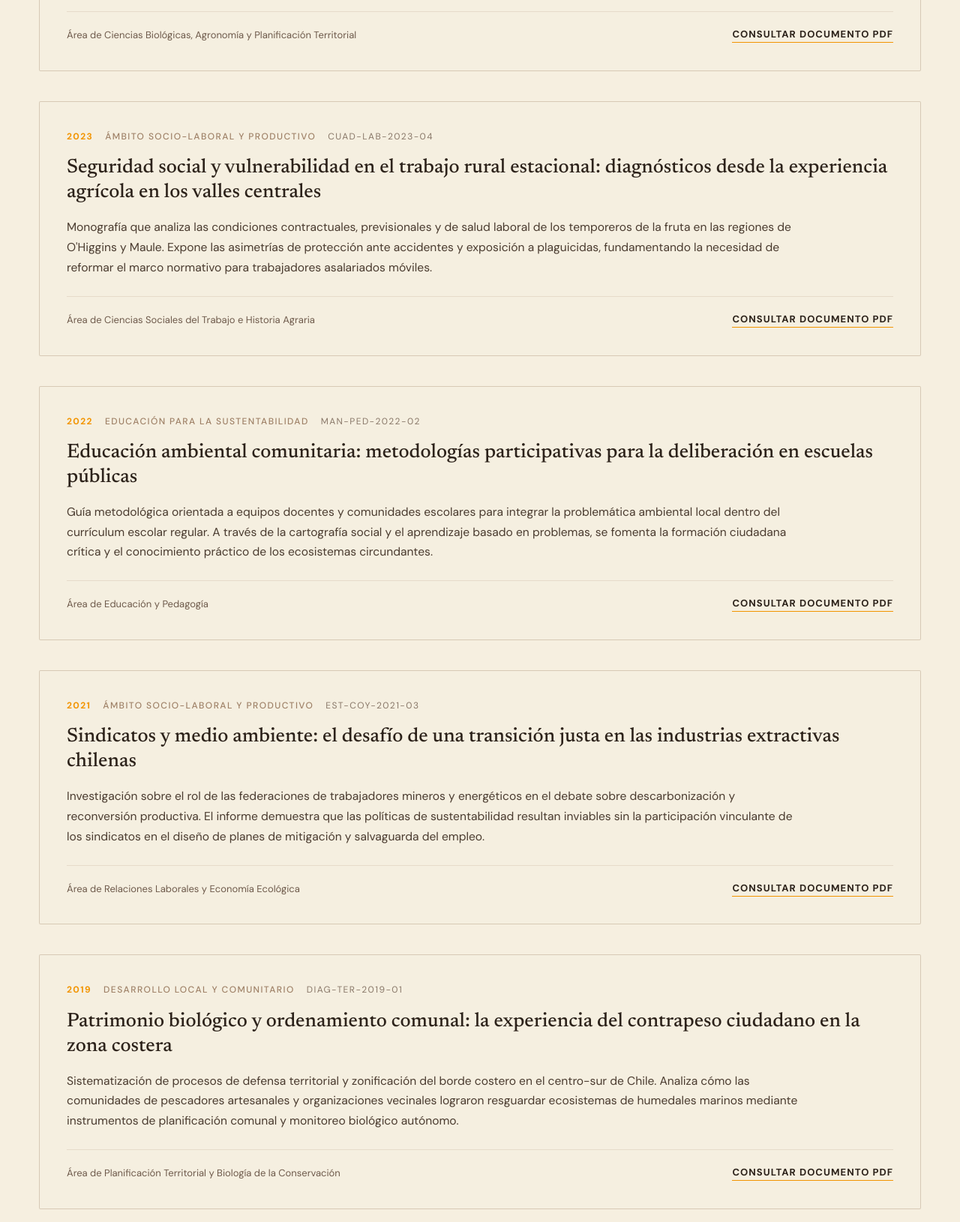
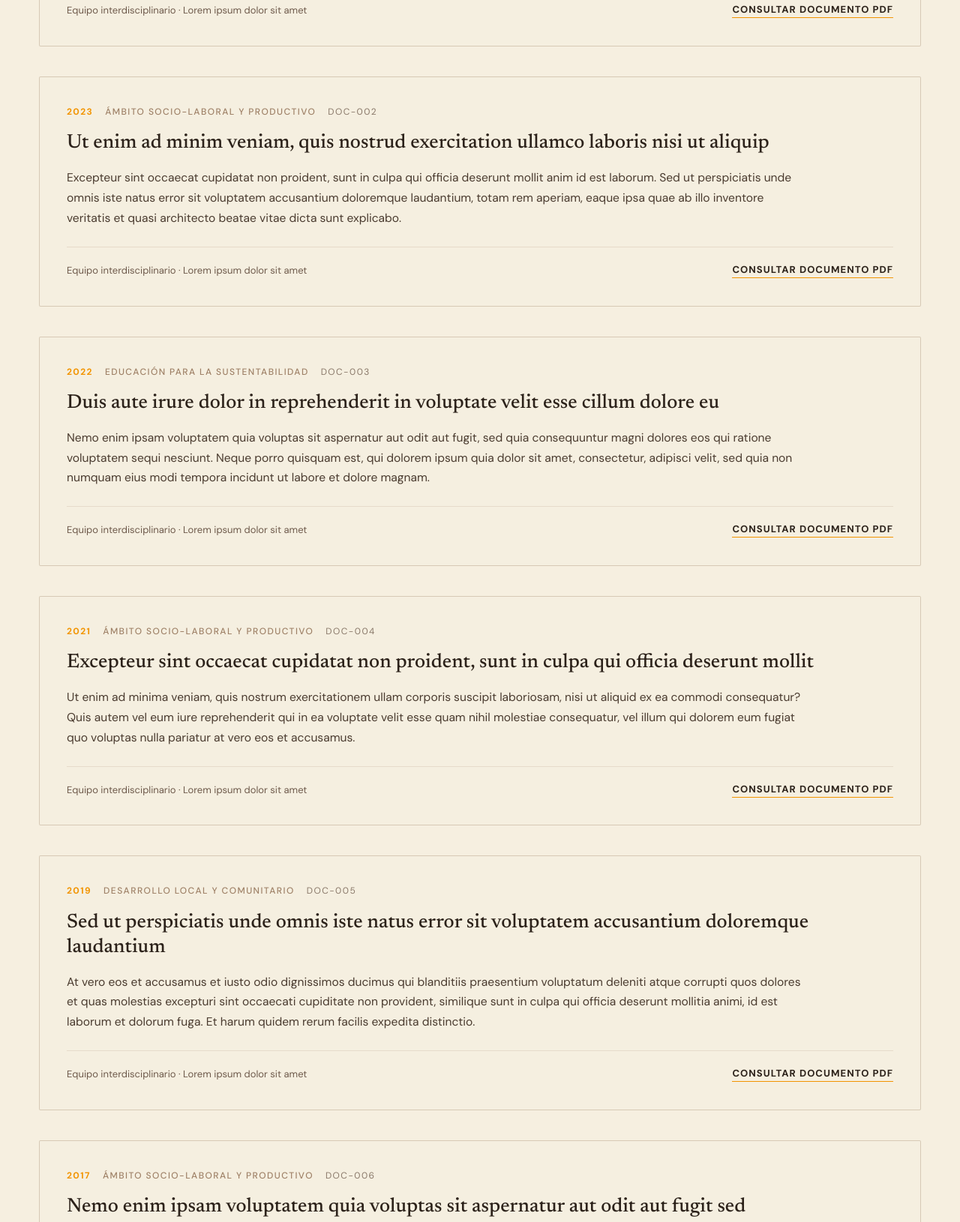
Before and after one commit to cfpdiaz/landing_ong_entorno, a plain HTML site: page publicaciones.html in a window 1280 px wide. Shown: the part 909-2539 px from the top of the page at 75% size. Drawn offline with Linux system fonts and the light colour scheme.

Commit message:
docs: reemplazar textos simulados por lorem ipsum en publicaciones y actualizar nota modal

```diff
--- a/publicaciones.html
+++ b/publicaciones.html
@@ -78,16 +78,16 @@
             <div class="meta-publicacion">
               <span class="meta-ano">2024</span>
               <span class="meta-area">Desarrollo Local y Comunitario</span>
-              <span class="meta-codigo">INF-TER-2024-01</span>
+              <span class="meta-codigo">DOC-001</span>
             </div>
             <h2 class="titulo-publicacion">
-              Transición socioecológica en cuencas áridas: tensiones hídricas y gobernanza comunitaria en el Norte Chico y Atacama
+              Lorem ipsum dolor sit amet, consectetur adipiscing elit sed do eiusmod tempor incididunt ut
             </h2>
             <p class="resumen-publicacion">
-              Diagnóstico empírico sobre la distribución de caudales superficiales y subterráneos en tres cuencas agrícolas del norte chileno. El estudio evalúa el impacto de la concentración de derechos de agua sobre la viabilidad de la agricultura familiar campesina, proponiendo modelos de gestión mancomunada de bienes comunes frente al avance de la desertificación.
+              Lorem ipsum dolor sit amet, consectetur adipiscing elit. Sed do eiusmod tempor incididunt ut labore et dolore magna aliqua. Ut enim ad minim veniam, quis nostrud exercitation ullamco laboris nisi ut aliquip ex ea commodo consequat. Duis aute irure dolor in reprehenderit in voluptate velit esse cillum dolore eu fugiat nulla pariatur.
             </p>
             <div class="pie-publicacion">
-              <span class="autoria-publicacion">Área de Ciencias Biológicas, Agronomía y Planificación Territorial</span>
+              <span class="autoria-publicacion">Equipo interdisciplinario · Lorem ipsum dolor sit amet</span>
               <button type="button" class="enlace-documento-pdf" aria-haspopup="dialog">
                 Consultar documento PDF
               </button>
@@ -99,16 +99,16 @@
             <div class="meta-publicacion">
               <span class="meta-ano">2023</span>
               <span class="meta-area">Ámbito Socio-laboral y Productivo</span>
-              <span class="meta-codigo">CUAD-LAB-2023-04</span>
+              <span class="meta-codigo">DOC-002</span>
             </div>
             <h2 class="titulo-publicacion">
-              Seguridad social y vulnerabilidad en el trabajo rural estacional: diagnósticos desde la experiencia agrícola en los valles centrales
+              Ut enim ad minim veniam, quis nostrud exercitation ullamco laboris nisi ut aliquip
             </h2>
             <p class="resumen-publicacion">
-              Monografía que analiza las condiciones contractuales, previsionales y de salud laboral de los temporeros de la fruta en las regiones de O'Higgins y Maule. Expone las asimetrías de protección ante accidentes y exposición a plaguicidas, fundamentando la necesidad de reformar el marco normativo para trabajadores asalariados móviles.
+              Excepteur sint occaecat cupidatat non proident, sunt in culpa qui officia deserunt mollit anim id est laborum. Sed ut perspiciatis unde omnis iste natus error sit voluptatem accusantium doloremque laudantium, totam rem aperiam, eaque ipsa quae ab illo inventore veritatis et quasi architecto beatae vitae dicta sunt explicabo.
             </p>
             <div class="pie-publicacion">
-              <span class="autoria-publicacion">Área de Ciencias Sociales del Trabajo e Historia Agraria</span>
+              <span class="autoria-publicacion">Equipo interdisciplinario · Lorem ipsum dolor sit amet</span>
               <button type="button" class="enlace-documento-pdf" aria-haspopup="dialog">
                 Consultar documento PDF
               </button>
@@ -120,16 +120,16 @@
             <div class="meta-publicacion">
               <span class="meta-ano">2022</span>
               <span class="meta-area">Educación para la Sustentabilidad</span>
-              <span class="meta-codigo">MAN-PED-2022-02</span>
+              <span class="meta-codigo">DOC-003</span>
             </div>
             <h2 class="titulo-publicacion">
-              Educación ambiental comunitaria: metodologías participativas para la deliberación en escuelas públicas
+              Duis aute irure dolor in reprehenderit in voluptate velit esse cillum dolore eu
             </h2>
             <p class="resumen-publicacion">
-              Guía metodológica orientada a equipos docentes y comunidades escolares para integrar la problemática ambiental local dentro del currículum escolar regular. A través de la cartografía social y el aprendizaje basado en problemas, se fomenta la formación ciudadana crítica y el conocimiento práctico de los ecosistemas circundantes.
+              Nemo enim ipsam voluptatem quia voluptas sit aspernatur aut odit aut fugit, sed quia consequuntur magni dolores eos qui ratione voluptatem sequi nesciunt. Neque porro quisquam est, qui dolorem ipsum quia dolor sit amet, consectetur, adipisci velit, sed quia non numquam eius modi tempora incidunt ut labore et dolore magnam.
             </p>
             <div class="pie-publicacion">
-              <span class="autoria-publicacion">Área de Educación y Pedagogía</span>
+              <span class="autoria-publicacion">Equipo interdisciplinario · Lorem ipsum dolor sit amet</span>
               <button type="button" class="enlace-documento-pdf" aria-haspopup="dialog">
                 Consultar documento PDF
               </button>
@@ -141,16 +141,16 @@
             <div class="meta-publicacion">
               <span class="meta-ano">2021</span>
               <span class="meta-area">Ámbito Socio-laboral y Productivo</span>
-              <span class="meta-codigo">EST-COY-2021-03</span>
+              <span class="meta-codigo">DOC-004</span>
             </div>
             <h2 class="titulo-publicacion">
-              Sindicatos y medio ambiente: el desafío de una transición justa en las industrias extractivas chilenas
+              Excepteur sint occaecat cupidatat non proident, sunt in culpa qui officia deserunt mollit
             </h2>
             <p class="resumen-publicacion">
-              Investigación sobre el rol de las federaciones de trabajadores mineros y energéticos en el debate sobre descarbonización y reconversión productiva. El informe demuestra que las políticas de sustentabilidad resultan inviables sin la participación vinculante de los sindicatos en el diseño de planes de mitigación y salvaguarda del empleo.
+              Ut enim ad minima veniam, quis nostrum exercitationem ullam corporis suscipit laboriosam, nisi ut aliquid ex ea commodi consequatur? Quis autem vel eum iure reprehenderit qui in ea voluptate velit esse quam nihil molestiae consequatur, vel illum qui dolorem eum fugiat quo voluptas nulla pariatur at vero eos et accusamus.
             </p>
             <div class="pie-publicacion">
-              <span class="autoria-publicacion">Área de Relaciones Laborales y Economía Ecológica</span>
+              <span class="autoria-publicacion">Equipo interdisciplinario · Lorem ipsum dolor sit amet</span>
               <button type="button" class="enlace-documento-pdf" aria-haspopup="dialog">
                 Consultar documento PDF
               </button>
@@ -162,16 +162,16 @@
             <div class="meta-publicacion">
               <span class="meta-ano">2019</span>
               <span class="meta-area">Desarrollo Local y Comunitario</span>
-              <span class="meta-codigo">DIAG-TER-2019-01</span>
+              <span class="meta-codigo">DOC-005</span>
             </div>
             <h2 class="titulo-publicacion">
-              Patrimonio biológico y ordenamiento comunal: la experiencia del contrapeso ciudadano en la zona costera
+              Sed ut perspiciatis unde omnis iste natus error sit voluptatem accusantium doloremque laudantium
             </h2>
             <p class="resumen-publicacion">
-              Sistematización de procesos de defensa territorial y zonificación del borde costero en el centro-sur de Chile. Analiza cómo las comunidades de pescadores artesanales y organizaciones vecinales lograron resguardar ecosistemas de humedales marinos mediante instrumentos de planificación comunal y monitoreo biológico autónomo.
+              At vero eos et accusamus et iusto odio dignissimos ducimus qui blanditiis praesentium voluptatum deleniti atque corrupti quos dolores et quas molestias excepturi sint occaecati cupiditate non provident, similique sunt in culpa qui officia deserunt mollitia animi, id est laborum et dolorum fuga. Et harum quidem rerum facilis expedita distinctio.
             </p>
             <div class="pie-publicacion">
-              <span class="autoria-publicacion">Área de Planificación Territorial y Biología de la Conservación</span>
+              <span class="autoria-publicacion">Equipo interdisciplinario · Lorem ipsum dolor sit amet</span>
               <button type="button" class="enlace-documento-pdf" aria-haspopup="dialog">
                 Consultar documento PDF
               </button>
@@ -183,16 +183,16 @@
             <div class="meta-publicacion">
               <span class="meta-ano">2017</span>
               <span class="meta-area">Ámbito Socio-laboral y Productivo</span>
-              <span class="meta-codigo">FORM-MIC-2017-08</span>
+              <span class="meta-codigo">DOC-006</span>
             </div>
             <h2 class="titulo-publicacion">
-              Trabajo independiente y asociatividad microempresarial: herramientas para el desarrollo endógeno
+              Nemo enim ipsam voluptatem quia voluptas sit aspernatur aut odit aut fugit sed
             </h2>
             <p class="resumen-publicacion">
-              Documento formativo centrado en cooperativas de servicios, oficios tradicionales y microempresas productivas en comunas periurbanas. Analiza los cuellos de botella en la comercialización y propone circuitos cortos de intercambio que fortalecen la autonomía económica y la solidaridad barrial.
+              Nam libero tempore, cum soluta nobis est eligendi optio cumque nihil impedit quo minus id quod maxime placeat facere possimus, omnis voluptas assumenda est, omnis dolor repellendus. Temporibus autem quibusdam et aut officiis debitis aut rerum necessitatibus saepe eveniet ut et voluptates repudiandae sint et molestiae non recusandae itaque earum.
             </p>
             <div class="pie-publicacion">
-              <span class="autoria-publicacion">Área de Economía Solidaria y Organizaciones Sociales</span>
+              <span class="autoria-publicacion">Equipo interdisciplinario · Lorem ipsum dolor sit amet</span>
               <button type="button" class="enlace-documento-pdf" aria-haspopup="dialog">
                 Consultar documento PDF
               </button>
@@ -204,16 +204,16 @@
             <div class="meta-publicacion">
               <span class="meta-ano">2015</span>
               <span class="meta-area">Educación para la Sustentabilidad</span>
-              <span class="meta-codigo">MON-HIS-2015-05</span>
+              <span class="meta-codigo">DOC-007</span>
             </div>
             <h2 class="titulo-publicacion">
-              Quince años de reflexión ambiental en Chile: balance de la institucionalidad ecológica y los movimientos de base (2000–2015)
+              At vero eos et accusamus et iusto odio dignissimos ducimus qui blanditiis praesentium
             </h2>
             <p class="resumen-publicacion">
-              Monografía histórica que examina la evolución de la legislación ambiental chilena desde la creación de la Comisión Nacional del Medio Ambiente (CONAMA) hasta el Ministerio y la Superintendencia, contrastando los discursos estatales con la experiencia concreta de las comunidades afectadas por conflictos de zonificación industrial.
+              Itaque earum rerum hic tenetur a sapiente delectus, ut aut reiciendis voluptatibus maiores alias consequatur aut perferendis doloribus asperiores repellat. Sed ut perspiciatis unde omnis iste natus error sit voluptatem accusantium doloremque laudantium, totam rem aperiam, eaque ipsa quae ab illo inventore veritatis et quasi architecto beatae vitae dicta sunt.
             </p>
             <div class="pie-publicacion">
-              <span class="autoria-publicacion">Área de Historia Social y Comunicación Pública</span>
+              <span class="autoria-publicacion">Equipo interdisciplinario · Lorem ipsum dolor sit amet</span>
               <button type="button" class="enlace-documento-pdf" aria-haspopup="dialog">
                 Consultar documento PDF
               </button>
@@ -252,7 +252,7 @@
       <div class="modal-resumen-editorial">
         <p id="modal-doc-resumen"></p>
         <p class="modal-nota-citacion">
-          <em>Referencia de citación sugerida:</em> ONG Sociedad y Medio Ambiente (Entorno). Santiago de Chile. Archivo de libre acceso institucional bajo licencia Creative Commons BY-NC 4.0.
+          <em>Nota de maquetación:</em> Ficha bibliográfica reservada para la incorporación del archivo documental oficial de ONG Entorno.
         </p>
       </div>
 
```
